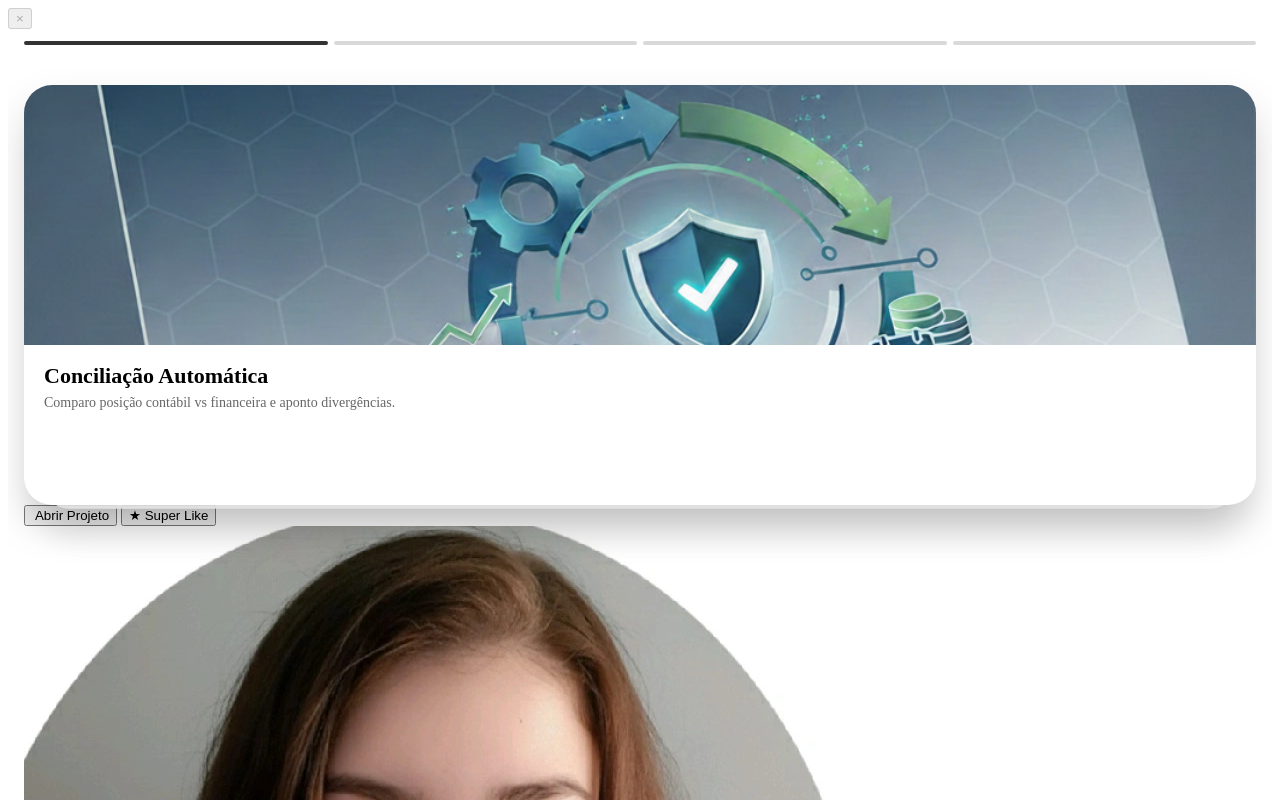
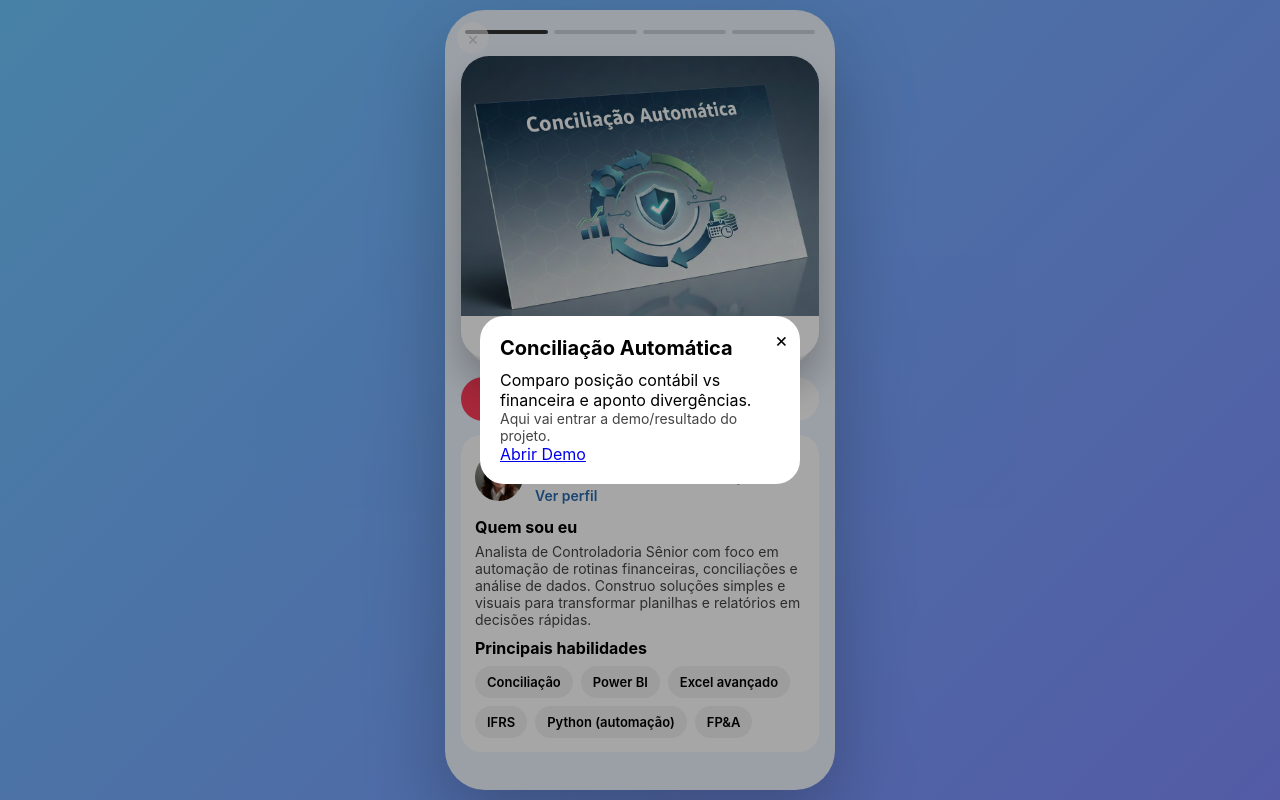
Before and after one commit to flabarj/portfolio, a plain HTML site: page index.html in a window 1280 px wide. Both pictures are taken after a click on the button "Abrir Projeto". Shown: the top 800 px of the page. Drawn offline with Linux system fonts and the light colour scheme.

Commit message:
Fix layout frame and card clipping

```diff
--- a/assets/css/style.css
+++ b/assets/css/style.css
@@ -1,33 +1,121 @@
-/* ===== CORREÇÃO ESTRUTURAL DOS CARDS ===== */
+*{
+  box-sizing:border-box;
+  margin:0;
+  padding:0;
+  font-family:-apple-system,BlinkMacSystemFont,"Segoe UI",Roboto,Helvetica,Arial,sans-serif;
+}
+
+body{
+  min-height:100vh;
+  background:linear-gradient(135deg,#6ec6ff,#7f8cff);
+  display:flex;
+  align-items:center;
+  justify-content:center;
+  overflow:hidden;
+}
+
+/* ===== FUNDO ===== */
+
+.bg{
+  position:fixed;
+  inset:0;
+  z-index:-1;
+}
+
+/* ===== FRAME DO TELEFONE ===== */
+
+.wrap{
+  display:flex;
+  align-items:center;
+  justify-content:center;
+}
+
+.phone{
+  width:390px;
+  height:780px;
+  background:#eef6ff;
+  border-radius:40px;
+  box-shadow:0 30px 80px rgba(0,0,0,.25);
+  overflow:hidden;
+  position:relative;
+}
+
+/* ===== BARRA SUPERIOR ===== */
+
+.phonebar{
+  padding:14px 16px 6px;
+}
+
+.xbtn{
+  position:absolute;
+  left:12px;
+  top:12px;
+  width:32px;
+  height:32px;
+  border-radius:50%;
+  border:0;
+  background:#fff;
+  font-size:18px;
+  opacity:.6;
+}
+
+.bars{
+  display:flex;
+  gap:6px;
+  padding:6px 4px 0;
+}
+
+.bars .bar{
+  flex:1;
+  height:4px;
+  border-radius:4px;
+  background:rgba(0,0,0,.15);
+  border:0;
+}
+
+.bars .bar.is-active{
+  background:#333;
+}
+
+/* ===== TELA ===== */
+
+.screen{
+  height:calc(100% - 52px);
+  padding:16px;
+  overflow:hidden;
+  display:flex;
+  flex-direction:column;
+}
+
+/* ===== DECK ===== */
 
 .deck{
   position:relative;
   width:100%;
   height:420px;
-  margin-top:12px;
 }
+
+/* ===== CARD ===== */
 
 .card{
   position:absolute;
   inset:0;
+  background:#fff;
   border-radius:28px;
-  background:#fff;
   box-shadow:0 20px 40px rgba(0,0,0,.15);
   overflow:hidden;
 }
 
-.card--front{
-  z-index:2;
-}
-
+.card--front{ z-index:2; }
 .card--back{
   z-index:1;
   transform:translateY(10px) scale(.97);
   opacity:.92;
 }
 
+/* ===== IMAGEM ===== */
+
 .card__media{
-  position:relative;
   width:100%;
   height:260px;
   overflow:hidden;
@@ -40,23 +128,24 @@
   display:block;
 }
 
+/* ===== TEXTO ===== */
+
 .card__body{
-  padding:18px 20px 22px;
+  padding:18px 20px;
 }
 
 .card__title{
   font-size:22px;
   font-weight:700;
-  margin:0 0 6px;
+  margin-bottom:6px;
 }
 
 .card__tag{
   font-size:14px;
   color:#666;
-  margin:0;
 }
 
-/* ===== BADGE (PRÓXIMO) ===== */
+/* ===== BADGE ===== */
 
 .card__badge{
   position:absolute;
@@ -78,66 +167,158 @@
   transform:scale(1);
 }
 
-/* ===== BARRAS ANTI-MULA ===== */
+/* ===== BOTÕES ===== */
 
-.bars{
+.ctaRow{
   display:flex;
-  gap:6px;
-  padding:12px 16px;
+  gap:12px;
+  margin:18px 0 14px;
 }
 
-.bars .bar{
+.pillBtn{
   flex:1;
-  height:4px;
-  border-radius:4px;
-  background:rgba(0,0,0,.15);
+  border-radius:999px;
+  padding:14px;
+  font-weight:700;
   border:0;
+  cursor:pointer;
+  display:flex;
+  align-items:center;
+  justify-content:center;
+  gap:8px;
 }
 
-.bars .bar.is-active{
-  background:#333;
+.pillBtn--primary{
+  background:#ff3d5a;
+  color:#fff;
 }
 
-/* ===== AJUSTE DO TELEFONE ===== */
-
-.screen{
-  padding:16px;
-  overflow:hidden;
+.pillBtn--secondary{
+  background:#fff;
+  color:#333;
 }
 
-/* ===== BOTÃO VER PERFIL ===== */
+/* ===== PERFIL ===== */
+
+.profile{
+  background:#fff;
+  border-radius:20px;
+  padding:14px;
+}
+
+.profile__row{
+  display:flex;
+  gap:12px;
+  align-items:center;
+}
+
+.avatar{
+  width:48px;
+  height:48px;
+  border-radius:50%;
+  object-fit:cover;
+}
+
+.profile__name{
+  font-weight:700;
+}
+
+.profile__meta{
+  font-size:13px;
+  color:#666;
+}
 
 .profile__link{
-  margin-top:6px;
-  background:transparent;
+  background:none;
   border:0;
   padding:0;
+  font-size:14px;
   font-weight:600;
-  font-size:14px;
   color:#2b6cb0;
   cursor:pointer;
-  text-align:left;
 }
 
 .profile__link:hover{
   text-decoration:underline;
 }
 
-/* ===== CHIPS DO MODAL PERFIL ===== */
+/* ===== ABOUT ===== */
+
+.about{
+  margin-top:12px;
+}
+
+.about__t{
+  font-weight:700;
+  margin:10px 0 6px;
+}
+
+.about__p{
+  font-size:14px;
+  color:#444;
+}
+
+.chips{
+  display:flex;
+  flex-wrap:wrap;
+  gap:8px;
+  margin-top:8px;
+}
+
+.chip{
+  padding:8px 12px;
+  background:#f0f0f0;
+  border-radius:999px;
+  font-size:13px;
+  font-weight:600;
+}
+
+/* ===== MODAL ===== */
+
+.modal{
+  position:fixed;
+  inset:0;
+  display:none;
+  align-items:center;
+  justify-content:center;
+  background:rgba(0,0,0,.35);
+  z-index:10;
+}
+
+.modal.is-open{ display:flex; }
+
+.modal__panel{
+  background:#fff;
+  border-radius:24px;
+  padding:20px;
+  width:320px;
+  position:relative;
+}
+
+.modal__close{
+  position:absolute;
+  right:12px;
+  top:12px;
+  border:0;
+  background:none;
+  font-size:20px;
+  cursor:pointer;
+}
+
+.modal__title{
+  font-weight:700;
+  font-size:20px;
+  margin-bottom:10px;
+}
+
+.modal__text{
+  font-size:14px;
+  color:#444;
+}
 
 .modal__chips{
   display:flex;
   flex-wrap:wrap;
-  gap:10px;
-  margin-top:14px;
+  gap:8px;
+  margin-top:12px;
 }
-
-.modal__chips .chip{
-  display:inline-flex;
-  align-items:center;
-  padding:10px 14px;
-  border-radius:999px;
-  background:rgba(0,0,0,.06);
-  font-weight:600;
-  font-size:14px;
-}
```
